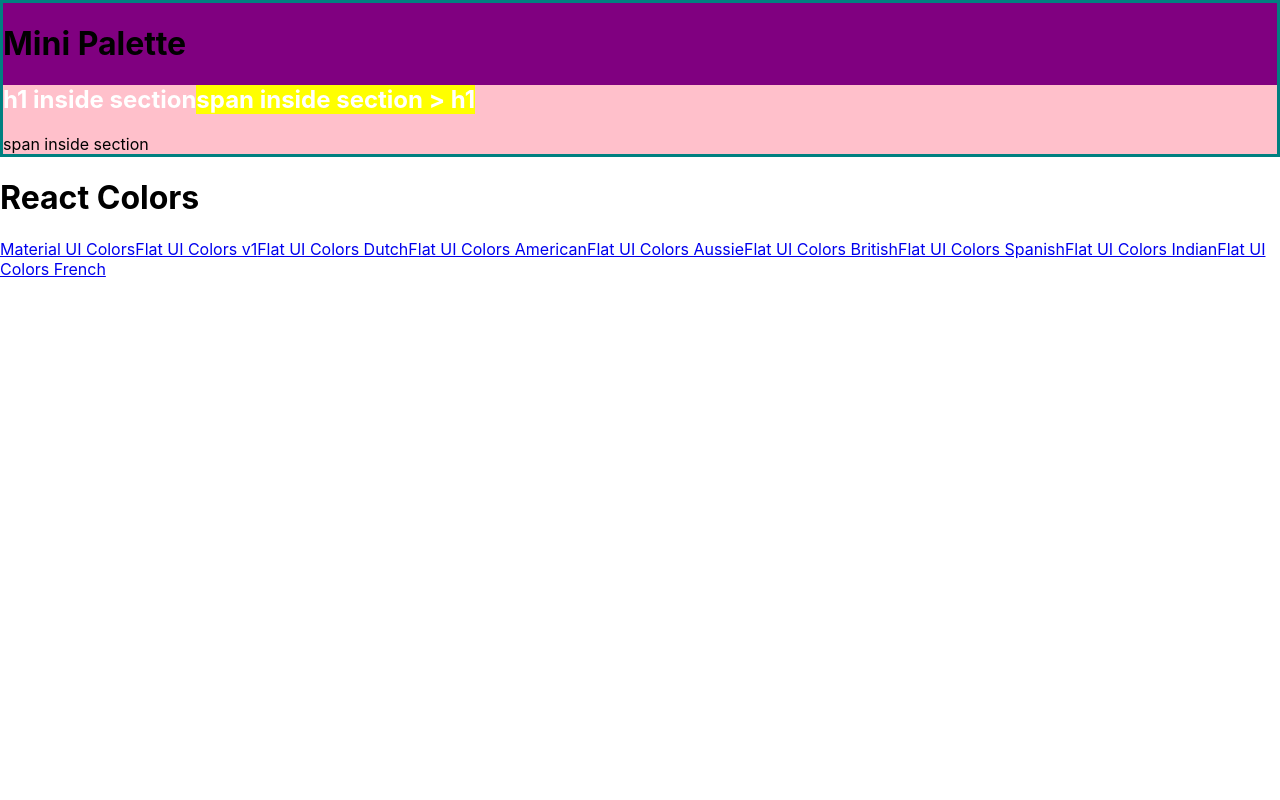
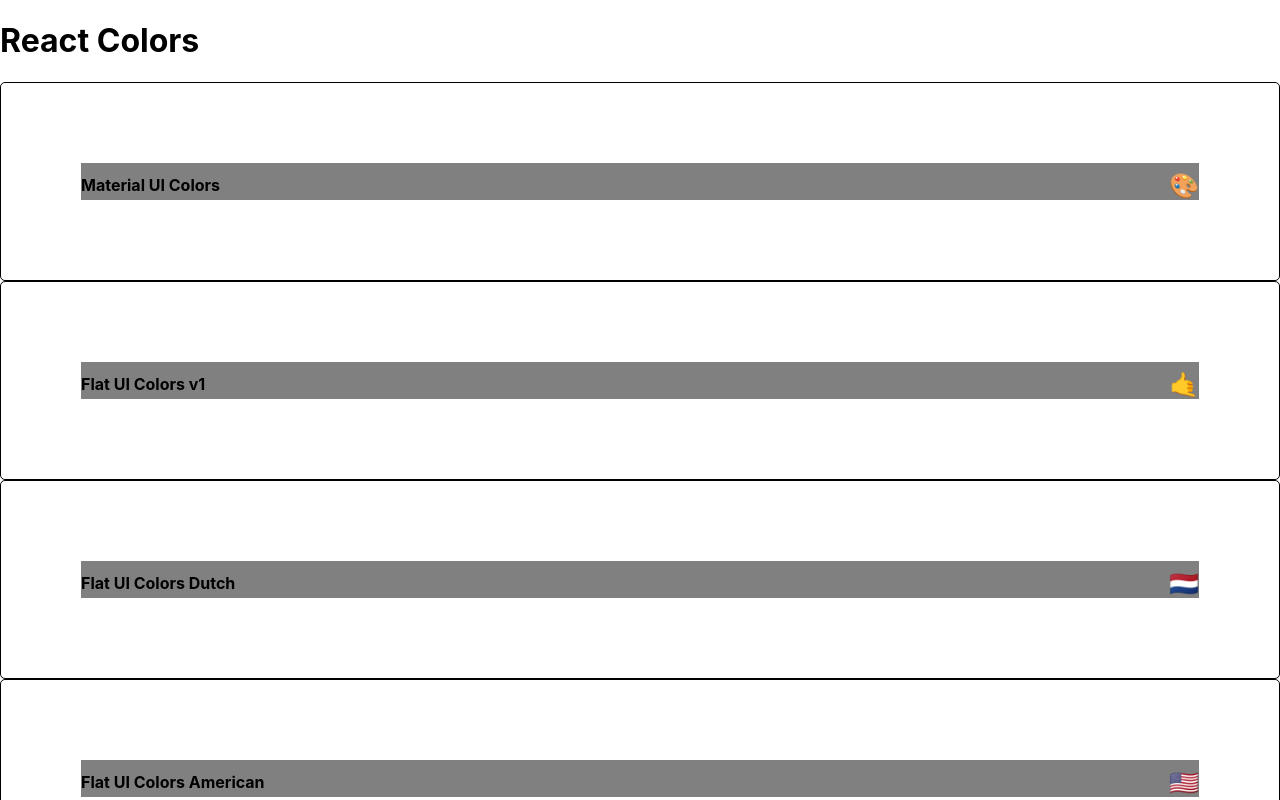
Before and after one commit to jswebdev-github/react-colors-app, a React (Create React App) app: page / in a window 1280 px wide. Shown: the top 800 px of the page. Built offline with nearby package versions, Linux system fonts and the light colour scheme.

Commit message:
Mini Palette styling
Basic styling applied to Mini
Palette

```diff
--- a/src/MiniPalette.js
+++ b/src/MiniPalette.js
@@ -2,28 +2,42 @@
 import {withStyles}from '@material-ui/styles';
 
 const styles = {
-    main:{
-        backgroundColor:"purple",
-        border:"3px solid teal"
+    root:{
+        backgroundColor:"white",
+        border:"1px solid black",
+        borderRadius:"5px",
+        padding:"5rem",
+        position:"relative",
+        overflow:"hidden",
+        "&:hover":{
+            cursor:"pointer"
+        }
     },
-    secondary:{
-        backgroundColor:"pink",
-        "& h1":{
-            color:"white",
-            "& span":{
-                backgroundColor:"yellow"
-            }
-        }
+    colors:{
+        backgroundColor:"grey",
+
+    },
+    title:{
+        display:"flex",
+        justifyContent:"space-between",
+        alignItems:"center",
+        margin:"0",
+        color:"black",
+        paddingTop:"0.5rem",
+        fontSize:"1rem",
+        position:"relative"
+    },
+    emoji:{
+        marginLeft:"0.5rem",
+        fontSize:"1.5rem"
     }
 }
 function MiniPalette(props){
-    const {classes} = props;
-    return(<div className={classes.main}>
-        <h1>Mini Palette</h1>
-        <section className={classes.secondary}>
-            <h1>h1 inside section<span>span inside section > h1</span></h1>
-            <span>span inside section</span>
-        </section>
+    const {classes, paletteName, emoji} = props;
+    return(<div className={classes.root}>
+        <div className={classes.colors}>
+        <h5 className={classes.title}>{paletteName}<span className={classes.emoji}>{emoji}</span></h5>
+        </div>
     </div>);
 }
 
--- a/src/PaletteList.js
+++ b/src/PaletteList.js
@@ -8,11 +8,9 @@
     const {palettes} = this.props;
     return(
         <div>
-            <MiniPalette />
             <h1>React Colors</h1>
             {palettes.map(palette => (
-                <Link to={`/palette/${palette.id}`}>{palette.paletteName}</Link>
-
+            <MiniPalette {...palette}/>
             ))}
         </div>
     );
```
Also changed, not shown: src/logo.svg.
